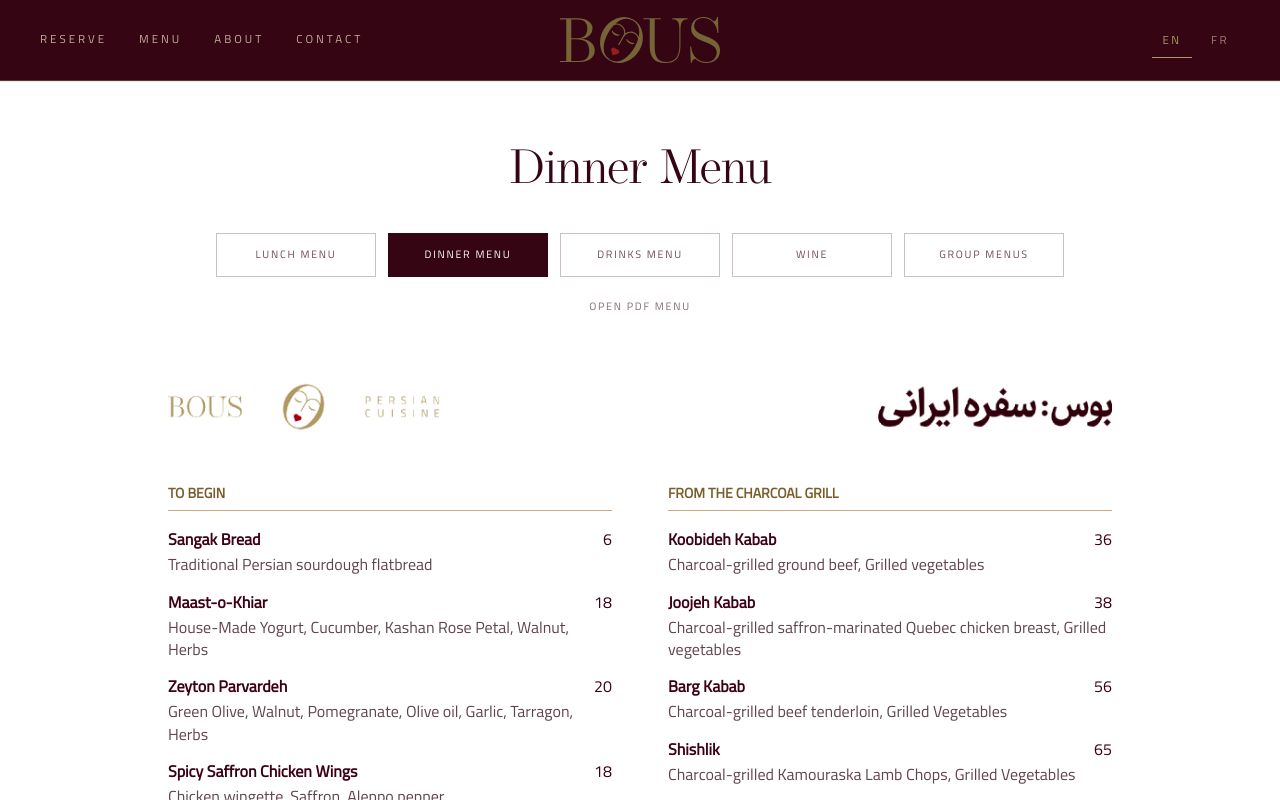
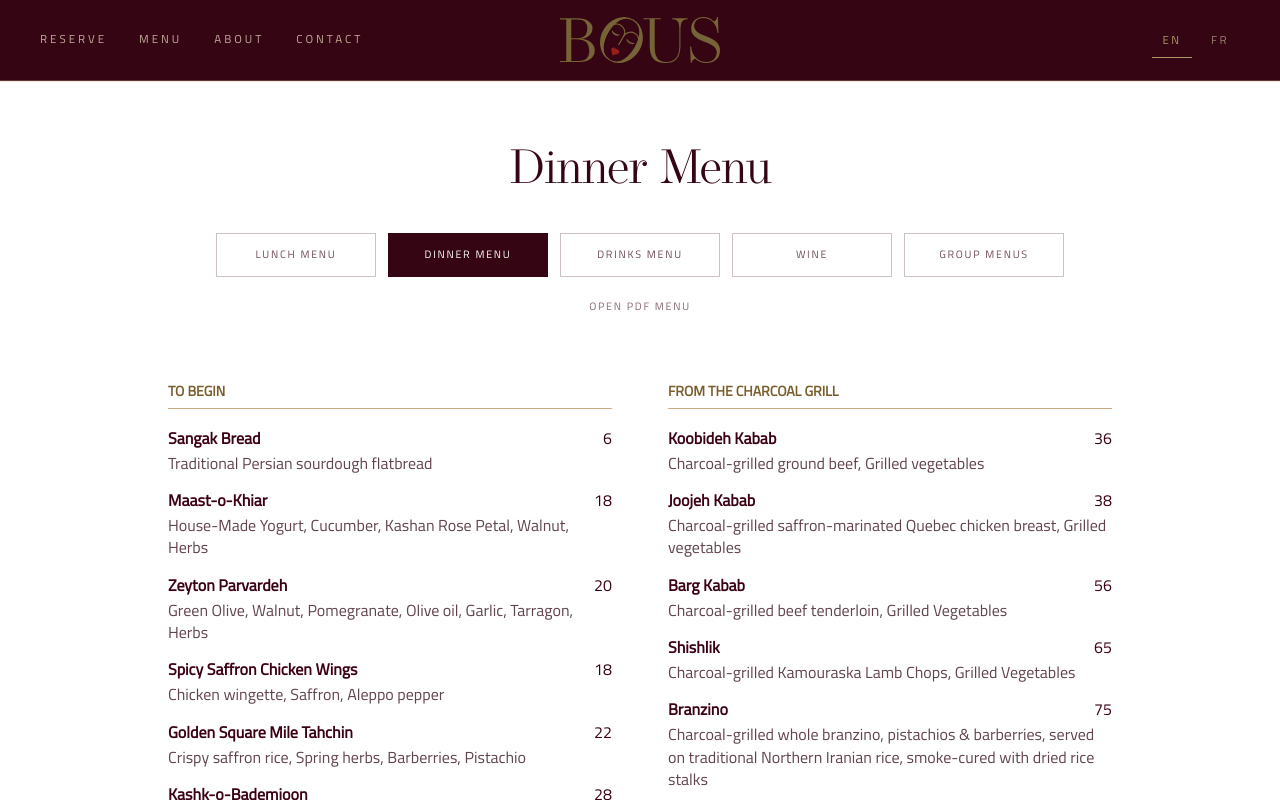
Before and after one commit to BOUS-Persian-Cuisine/website, a Next.js app: page /menu in a window 1280 px wide. Shown: the top 800 px of the page. Built offline with nearby package versions, Linux system fonts and the light colour scheme.

Commit message:
Remove the logo and Farsi banner from the dinner menu page

```diff
--- a/src/pages/menu.tsx
+++ b/src/pages/menu.tsx
@@ -1,4 +1,3 @@
-import Image from "next/image";
 import styles from "@/styles/dinner-menu.module.css";
 import type { Language } from "@/context/LanguageContext";
 import { MenuPageLayout } from "@/components/MenuPageLayout";
@@ -419,7 +418,6 @@ export default function Menu() {
       title={copy.pageTitle}
     >
       <div className={styles.sheet}>
-        <Image src="/img/dinner-menu-masthead.png" alt="BOUS Persian Cuisine · بوس: سفره ایرانی" width={2042} height={116} className={styles.masthead} />
         <div className={styles.columns}>
           <div className={styles.column}>
             <MenuSection group={starters} />
--- a/src/styles/dinner-menu.module.css
+++ b/src/styles/dinner-menu.module.css
@@ -3,7 +3,6 @@
   background: white;
   text-align: left;
 }
-.masthead { width: 100%; height: auto; margin-bottom: clamp(1.5rem, 4vw, 3rem); }
 .columns { display: grid; gap: 2rem clamp(2rem, 5vw, 3.5rem); }
 .column { display: flex; flex-direction: column; gap: 2rem; }
 .sheet h2 {
```
Also changed, not shown: public/img/dinner-menu-masthead.png (deleted).
